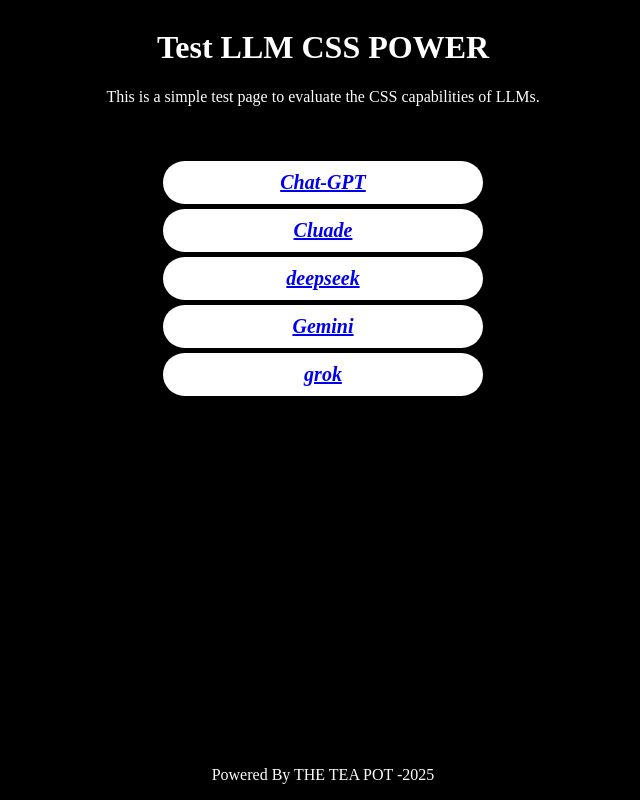
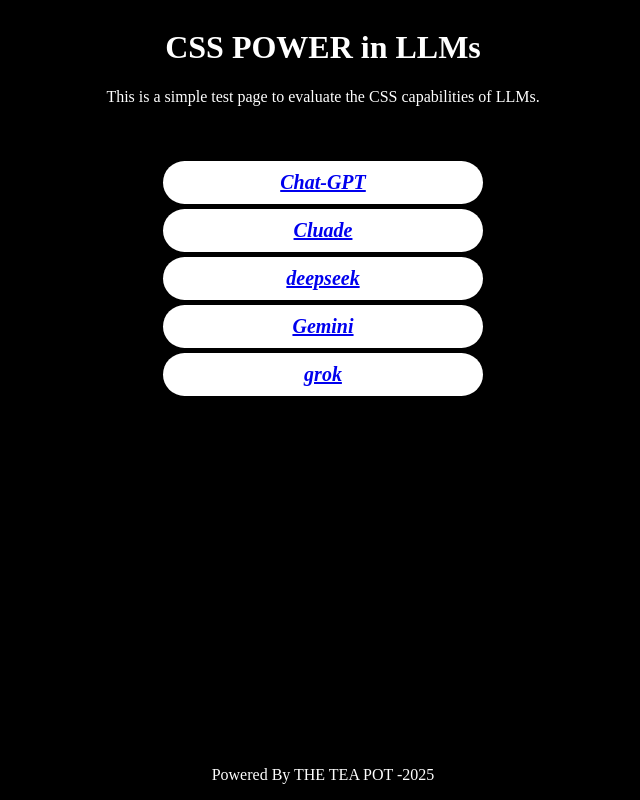
Before and after one commit to sample-tester/best-CSS-supported-LLM, a plain HTML site: page index.html in a window 1280 px wide. Shown: the whole page, without its empty margins (317-957 px from the left). Drawn offline with Linux system fonts and the light colour scheme.

Commit message:
title chenged

```diff
--- a/index.html
+++ b/index.html
@@ -9,7 +9,7 @@
 <body>
     <div class="main-body">
         <div class="title">
-            <h1 style="justify-self: center;">Test LLM CSS POWER</h1>
+            <h1 style="justify-self: center;">CSS POWER in LLMs</h1>
             <p style="justify-self: center; margin: 0px 25px 0;" class="text-gray-700">This is a simple test page to evaluate the CSS capabilities of LLMs.</p>
         </div>
         <div class="menu-list">
```
